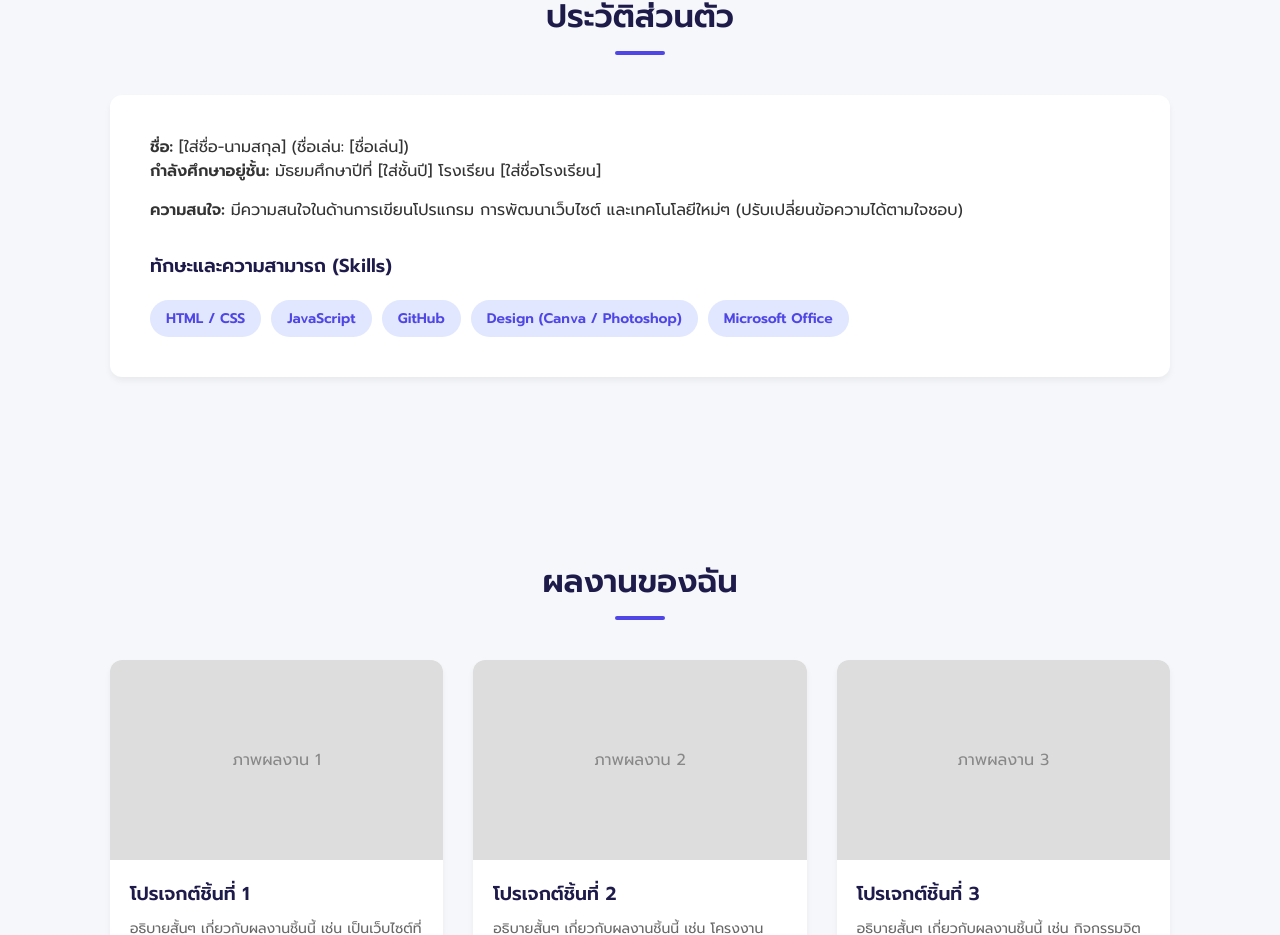
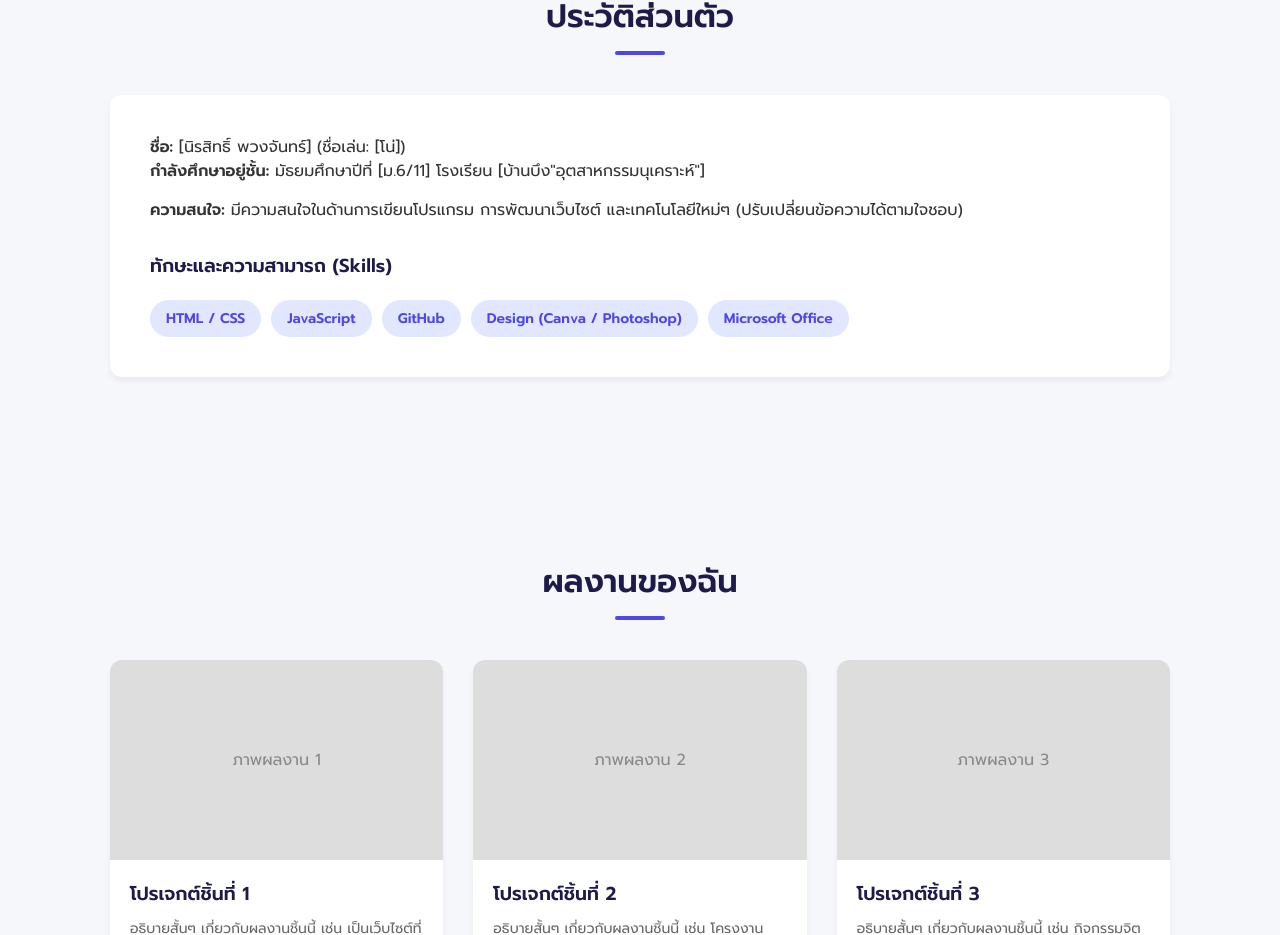
Before and after one commit to 85NN/chino0806907489, a plain HTML site: page index.html in a window 1280 px wide. Shown: the part 828-1763 px from the top of the page. Drawn offline with Linux system fonts and the light colour scheme.

Commit message:
Update index.html

```diff
--- a/index.html
+++ b/index.html
@@ -280,8 +280,8 @@
     <section id="about">
         <h2 class="section-title">ประวัติส่วนตัว</h2>
         <div class="about-content">
-            <p><strong>ชื่อ:</strong> [ใส่ชื่อ-นามสกุล] (ชื่อเล่น: [ชื่อเล่น])</p>
-            <p><strong>กำลังศึกษาอยู่ชั้น:</strong> มัธยมศึกษาปีที่ [ใส่ชั้นปี] โรงเรียน [ใส่ชื่อโรงเรียน]</p>
+            <p><strong>ชื่อ:</strong> [นิรสิทธิ์ พวงจันทร์] (ชื่อเล่น: [โน่])</p>
+            <p><strong>กำลังศึกษาอยู่ชั้น:</strong> มัธยมศึกษาปีที่ [ม.6/11] โรงเรียน [บ้านบึง"อุตสาหกรรมนุเคราะห์"]</p>
             <p style="margin-top: 15px;"><strong>ความสนใจ:</strong> มีความสนใจในด้านการเขียนโปรแกรม การพัฒนาเว็บไซต์ และเทคโนโลยีใหม่ๆ (ปรับเปลี่ยนข้อความได้ตามใจชอบ)</p>
 
             <h3 style="margin-top: 30px; color: #1e1b4b;">ทักษะและความสามารถ (Skills)</h3>
```
